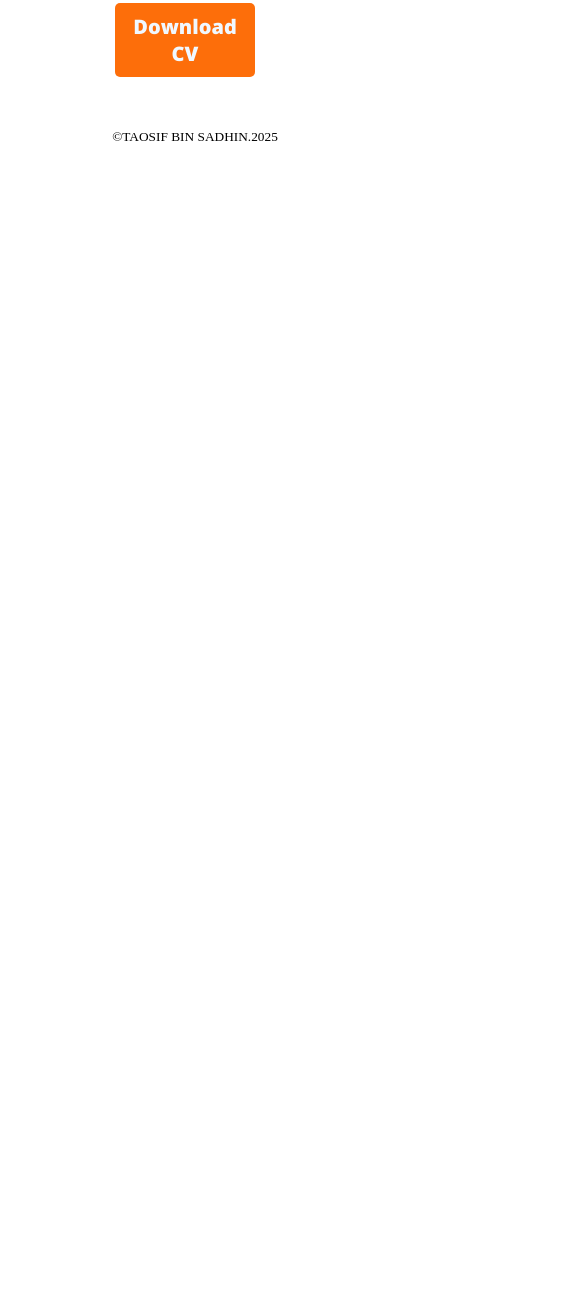
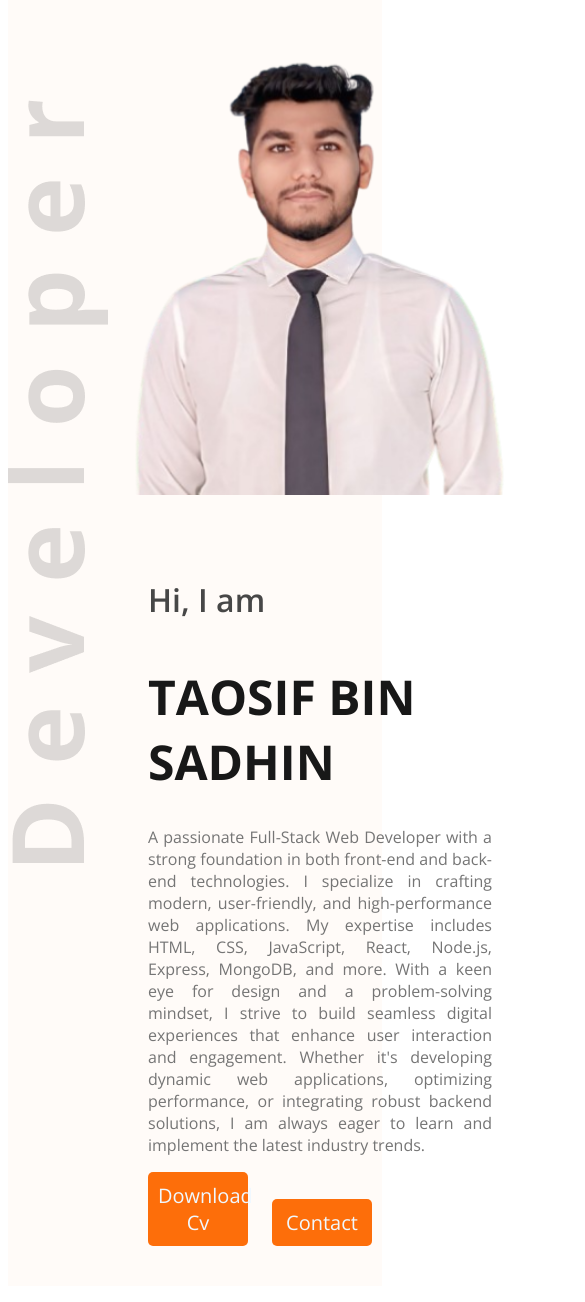
Before and after one commit to sadhin28/my-portfolio, a plain HTML site: page index.html in a window 390 px wide. Shown: the part 342-1644 px from the top of the page, 585 px wide, since content can reach past the window. Before the commit the page ends 844 px from the top, so only its background shows below. Drawn offline with nearby package versions, Linux system fonts and the light colour scheme.

Commit message:
update protfolio and responsive

```diff
--- a/index.html
+++ b/index.html
@@ -8,7 +8,7 @@
     <link rel="shortcut icon" href="icons/download.png" type="image/x-icon">
 </head>
 <body>
-  <header>
+  <header  class="banner-header-developer">
             <nav>
                 <h3 class="nav-title">SADH<span class="text-primary">I</span>N</h3>
                 <ul>
@@ -16,7 +16,21 @@
                     <li><a class="dark-2" href="">Blog</a></li>
                     <li><a href=""><button class="btn-primary">Hire Me</button></a></li>
                 </ul>
+
             </nav>
+            <div class="banner">
+                <div class="banner-content">
+                   <h4 class="banner-greating">Hi, I am </h4>
+                   <h1 class="banner-title">TAOSIF BIN SADHIN</h1>
+                <p class="banner-description">A passionate Full-Stack Web Developer with a strong foundation in both front-end and back-end technologies. I specialize in crafting modern, user-friendly, and high-performance web applications. My expertise includes HTML, CSS, JavaScript, React, Node.js, Express, MongoDB, and more.
+                    With a keen eye for design and a problem-solving mindset, I strive to build seamless digital experiences that enhance user interaction and engagement. Whether it's developing dynamic web applications, optimizing performance, or integrating robust backend solutions,
+                     I am always eager to learn and implement the latest industry trends.
+                </p>
+                  <button class="btn-primary">Download Cv</button>
+                  <button class="btn-primary">Contact</button>
+                </div>
+                 <img class="banner-profile-pic" src="icons/download.png" alt="">
+            </div>
   </header>
   <main class="main-main">
     <!-- My about section -->
@@ -165,5 +179,10 @@
   <footer> <div class="copy-right">
     <p><small>&copy;TAOSIF BIN SADHIN.2025</small></p>
 </div></footer>
+<script>
+    alert("Welcome to my Protfolio")
+
+  </script>
 </body>
+
 </html>
--- a/style/styles.css
+++ b/style/styles.css
@@ -46,8 +46,58 @@ nav li a{
 nav ul{
     display: flex;
 }
+/* banner style */
+.banner-header-developer{
+    background: rgba(255, 248, 243, 0.58);
+    background-image: url(/icons/developer.png), url(/icons/header_bg.png);
+    background-repeat: no-repeat;
+    background-position: top left, bottom right;
+    background-position-y:bottom;
+    height:auto;
 
+}
+.banner{
+    display: flex;
+    justify-content:space-between;
+    margin: 0  0 0 120px;
+    /* max-width: 100%; */
+    /* max-height: 837px; */
+}
+.banner-greating{
+    color: rgb(71, 71, 71);
+font-family: Open Sans;
+font-size: 2em;
+font-weight: 600;
+}
+.banner-title{
+    color: rgb(24, 24, 24);
+font-family: Open Sans;
+font-size: 3em;
+font-weight: 700;
+}
+.banner-description{
+    color: rgb(117, 117, 117);
+font-family: Open Sans;
+font-size: 1rem;
+font-weight: 400;
+text-align: justify;
 
+}
+.banner-content{
+    /* border: 1px black solid; */
+    max-width: 580px;
+    padding: 40px;
+    /* margin-left:30px; */
+
+}
+.banner-profile-pic{
+    width: 580px;
+    /* border: 1px black solid; */
+    /* padding: 40px; */
+}
+.banner-header{
+    background-image: url(/icons/developer.png);
+}
    /* main style */
     .main-main{
         max-width: 1140px;
@@ -376,13 +426,37 @@ nav ul{
         }
 
         .footer {
-            /* background: rgb(255, 248, 243);
+            background: rgb(255, 248, 243);
             display: flex;
             text-align: justify;
             gap: 30px;
             flex-direction: column-reverse;
             width: 100%;
-            padding: 10px; */
+            padding: 10px;
+        }
+        .footer input[type="text"], .footer input[type="email"],footer textarea{
+            width: calc(100% - 40px);
+        }
+        .banner {
+            display: flex;
+            margin: 0 0 0 30px;
+            flex-direction: column-reverse;
+        }
+        .banner-content {
+            /* border: 1px black solid; */
+            padding: 40px;
+            margin-left: 70px;
+            /* margin: 0 auto; */
+            width: 100%;
+        }
+
+        .banner-header-developer {
+            /* background: rgba(255, 248, 243, 0.58); */
+            background-image: url(/icons/developer.png);
+            background-repeat: no-repeat;
+            background-position: top left, center;
+            background-position-y: center;
+            height: auto;
         }
 }
 @media screen and (min-width:576px) and (max-width:992px) {
```
